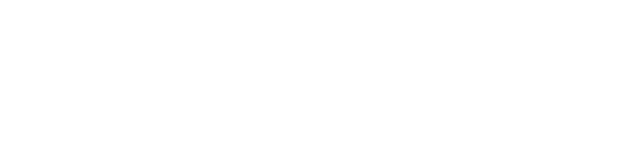
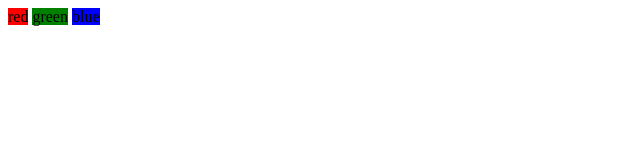
Before and after one commit to tania-it/ts, a website built with webpack: page src/index.html in a window 1280 px wide. Shown: the whole page, without its empty margins (0-640 px from the left). Built offline with nearby package versions, Linux system fonts and the light colour scheme.

Commit message:
task 1 in classroom

```diff
--- a/src/index.html
+++ b/src/index.html
@@ -6,6 +6,11 @@
     <title>Document</title>
 </head>
 <body>
+    <div id = "main">
+        <span>red</span>
+        <span>green</span>
+        <span>blue</span>
+</div>
 
 </body>
 </html>
--- a/src/index.ts
+++ b/src/index.ts
@@ -1,3 +1,12 @@
-import { greet } from './greet';
+const mainEl = document.getElementById ('main');
+const spanCollection = mainEl
+? Array.from(mainEl.querySelectorAll('span'))
+:[];
 
-greet ('Hello world!');
+spanCollection.forEach((spanEl) => {
+    const colorValue = spanEl.textContent;
+
+   if (colorValue) {
+     spanEl.style.backgroundColor = colorValue
+   }
+});
```
